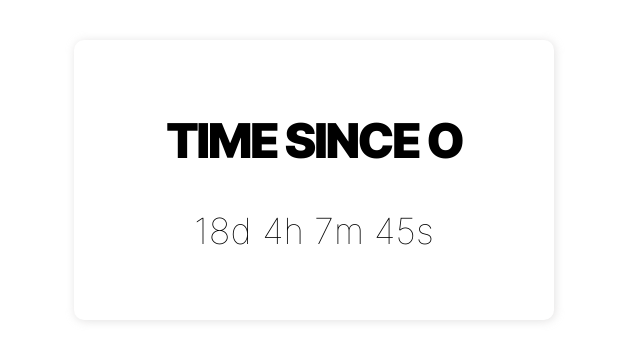
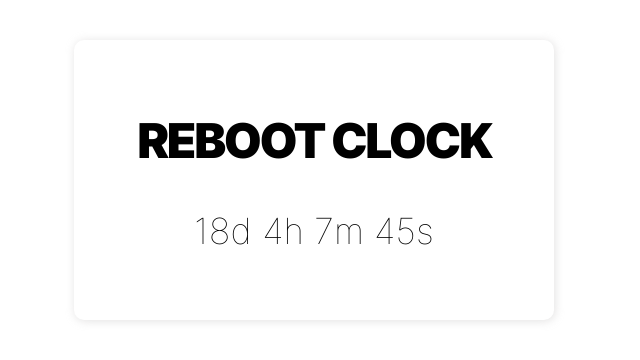
Before and after one commit to clawrence2/clawrence2.github.io, a plain HTML site: page tracker.html in a window 1280 px wide. Shown: the whole page, without its empty margins (326-966 px from the left). Drawn offline with Linux system fonts and the light colour scheme.

Commit message:
Change to 'reboot clock'

```diff
--- a/tracker.html
+++ b/tracker.html
@@ -12,7 +12,7 @@
   <div class="container">
     <div class="timer1 timer">
         <div>
-            <h2>Time Since O</h2>
+            <h2>Reboot Clock</h2>
             <p id="oTimer">Loading</p>
         </div>
     </div>
```
